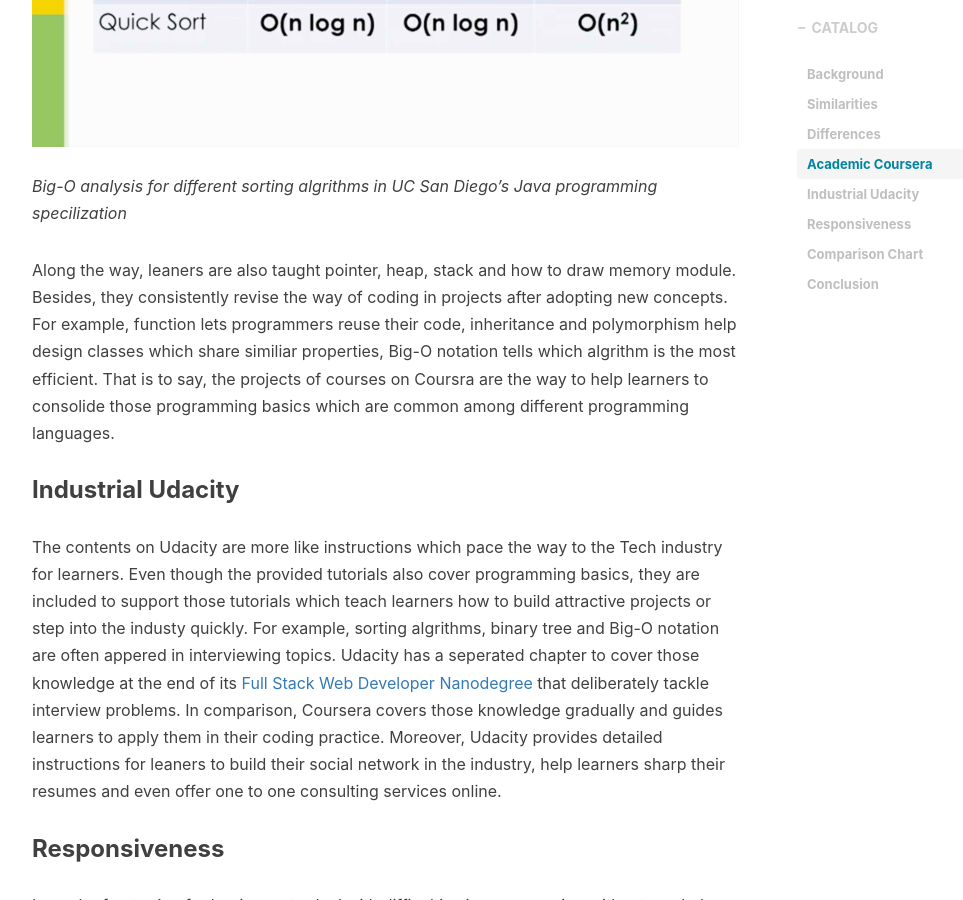
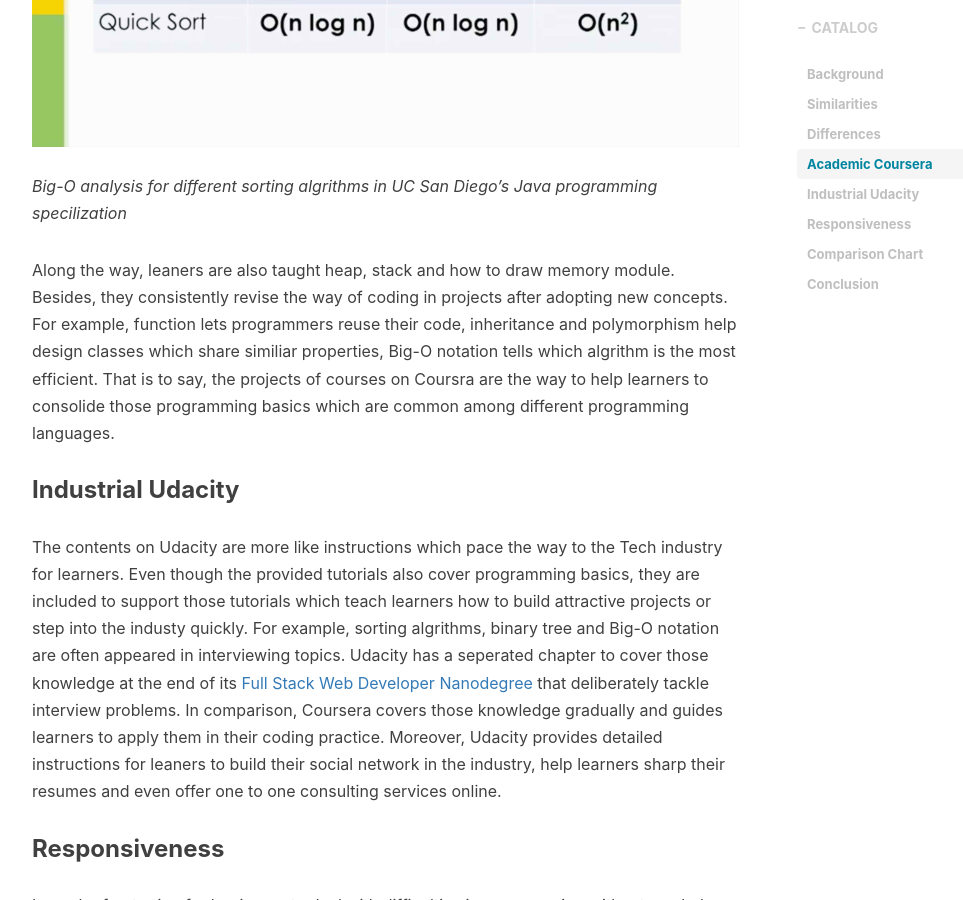
Before and after one commit to biyunwu/biyunwu.github.io, a Jekyll site: the page built from _posts/2018-02-19-coursera-versus-udacity.md, in a window 1280 px wide and 900 px high, scrolled down 2218 px. Shown: the whole window, without its empty margins (233-1196 px from the left). Built offline with Jekyll 4.4.1, drawn with Linux system fonts in a browser that asks for light colours; nearby versions of some CDN libraries; comment, search, counter and statistics services are not loaded; some of the changed text lies outside the part shown.

Commit message:
Fix typo

```diff
--- a/_posts/2018-02-19-coursera-versus-udacity.md
+++ b/_posts/2018-02-19-coursera-versus-udacity.md
@@ -45,11 +45,11 @@
 ![Big-O analysis for different sorting algrithms in UC San Diego's Java programming specilization](/img/coursera-vs-udacity/coursera.jpg)
 *Big-O analysis for different sorting algrithms in UC San Diego's Java programming specilization*
 
-Along the way, leaners are also taught pointer, heap, stack and how to draw memory module. Besides, they consistently revise the way of coding in projects after adopting new concepts. For example, function lets programmers reuse their code, inheritance and polymorphism help design classes which share similiar properties, Big-O notation tells which algrithm is the most efficient. That is to say, the projects of courses on Coursra are the way to help learners to consolide those programming basics which are common among different programming languages.
+Along the way, leaners are also taught heap, stack and how to draw memory module. Besides, they consistently revise the way of coding in projects after adopting new concepts. For example, function lets programmers reuse their code, inheritance and polymorphism help design classes which share similiar properties, Big-O notation tells which algrithm is the most efficient. That is to say, the projects of courses on Coursra are the way to help learners to consolide those programming basics which are common among different programming languages.
 
 ### Industrial Udacity
 
-The contents on Udacity are more like instructions which pace the way to the Tech industry for learners. Even though the provided tutorials also cover programming basics, they are included to support those tutorials which teach learners how to build attractive projects or step into the industy quickly. For example, sorting algrithms, binary tree and Big-O notation are often appered in interviewing topics. Udacity has a seperated chapter to cover those knowledge at the end of its <a href="https://www.udacity.com/course/full-stack-web-developer-nanodegree--nd004" target="_blank">Full Stack Web Developer Nanodegree</a> that deliberately tackle interview problems. In comparison, Coursera covers those knowledge gradually and guides learners to apply them in their coding practice. Moreover, Udacity provides detailed instructions for leaners to build their social network in the industry, help learners sharp their resumes and even offer one to one consulting services online.
+The contents on Udacity are more like instructions which pace the way to the Tech industry for learners. Even though the provided tutorials also cover programming basics, they are included to support those tutorials which teach learners how to build attractive projects or step into the industy quickly. For example, sorting algrithms, binary tree and Big-O notation are often appeared in interviewing topics. Udacity has a seperated chapter to cover those knowledge at the end of its <a href="https://www.udacity.com/course/full-stack-web-developer-nanodegree--nd004" target="_blank">Full Stack Web Developer Nanodegree</a> that deliberately tackle interview problems. In comparison, Coursera covers those knowledge gradually and guides learners to apply them in their coding practice. Moreover, Udacity provides detailed instructions for leaners to build their social network in the industry, help learners sharp their resumes and even offer one to one consulting services online.
 
 ### Responsiveness
 
```
Also changed, not shown: other parts of _posts/2018-02-19-coursera-versus-udacity.md (+3 -3 lines).
